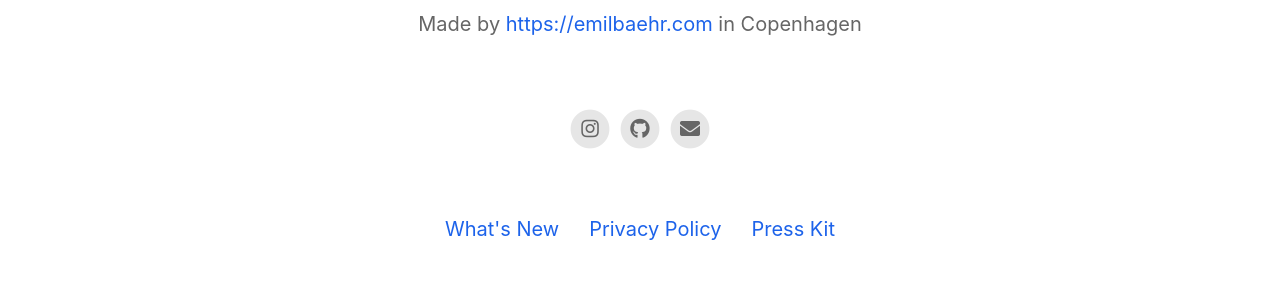
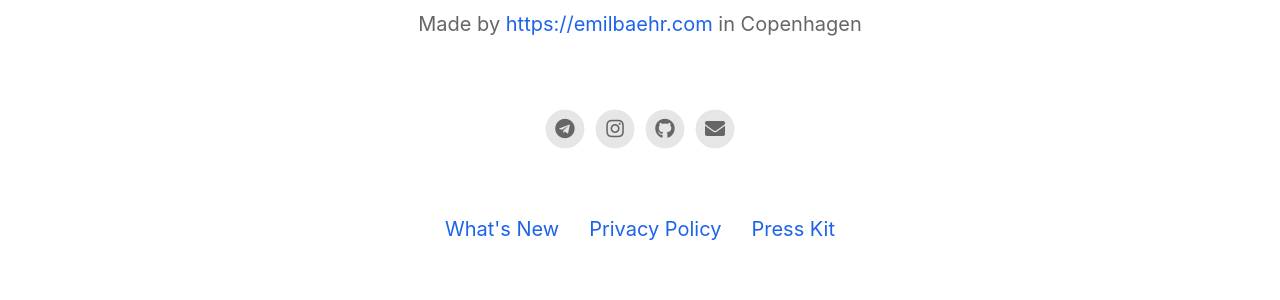
Before and after one commit to Istamikhon/Istamikhon.github.io, a Jekyll site: the page built from index.html, in a window 1280 px wide. Shown: the part 1715-2015 px from the top of the page. Built offline with Jekyll 4.4.1, drawn with Linux system fonts in a browser that asks for light colours; nearby versions of some CDN libraries.

Commit message:
Update footer.html

```diff
--- a/_includes/footer.html
+++ b/_includes/footer.html
@@ -13,8 +13,8 @@
 			</a>
 		{% endif %}
 
-		{% if site.twitter_username %}
-			<a href="https://twitter.com/{{ site.twitter_username }}">
+		{% if site.telegram_username %}
+			<a href="https://telegram.org/{{ site.twitter_username }}">
 				<span class="fa-stack fa-1x">
 					<i class="socialIconBack fas fa-circle fa-stack-2x"></i>
 					<i class="socialIconTop fab fa-telegram fa-stack-1x"></i>
```
